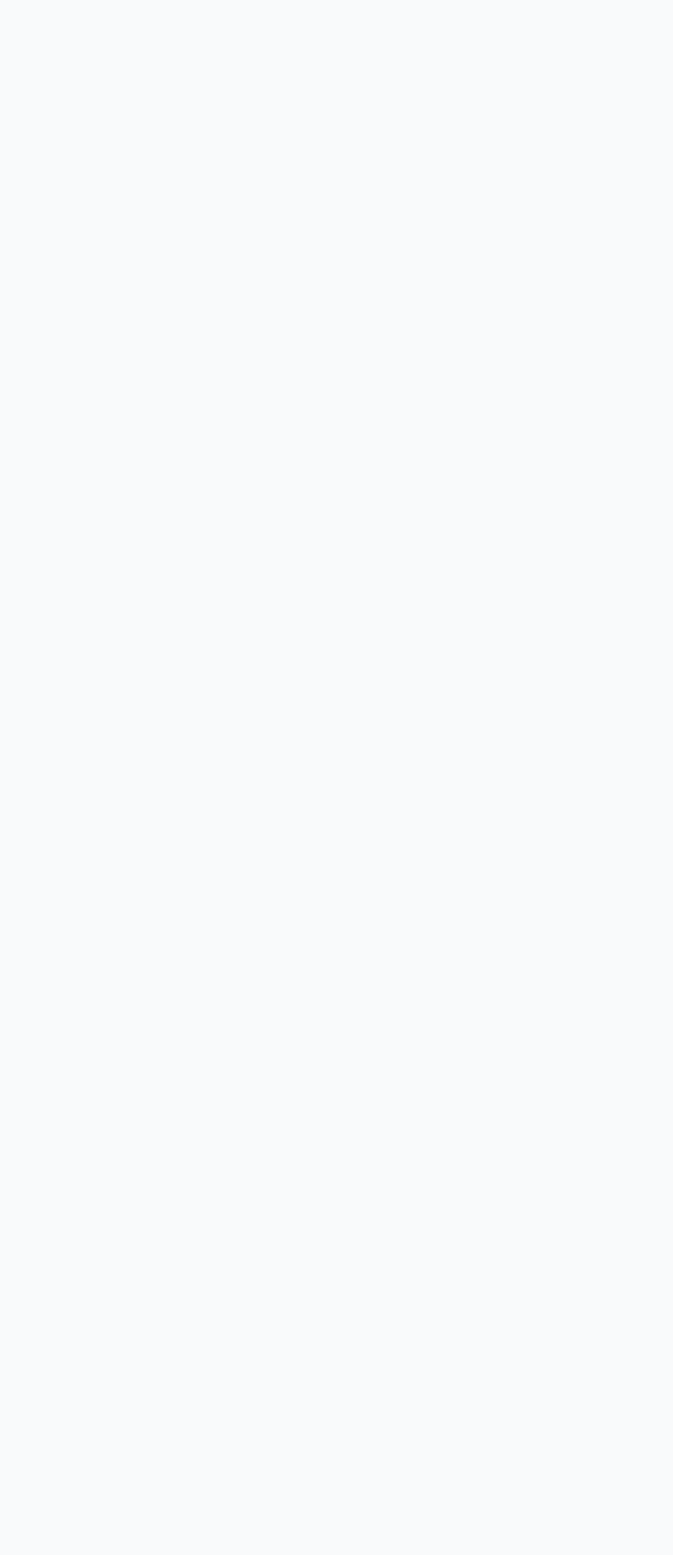
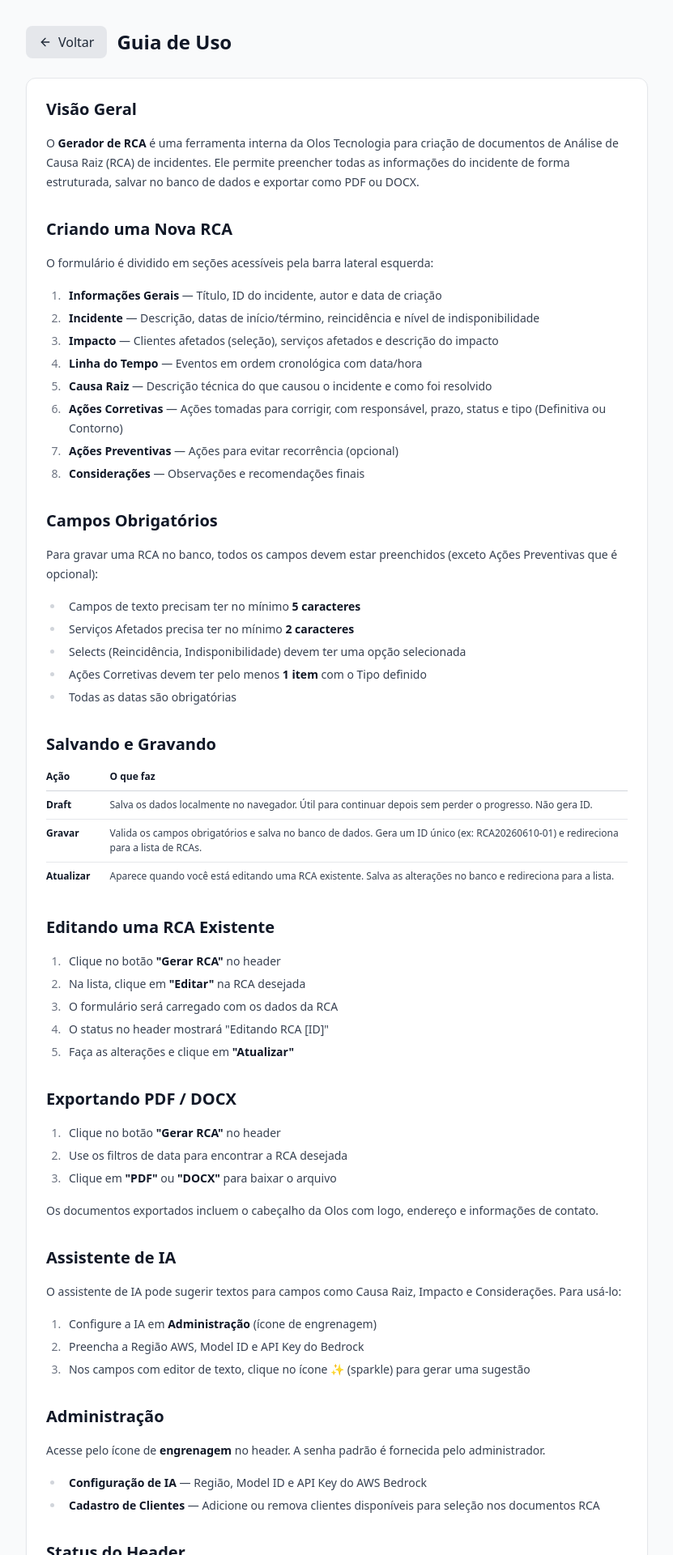
Before and after one commit to fabioferreira-olos/myapps, a React (Vite) app in the folder GeradorRCA/: page /guia in a window 1280 px wide. Before the commit this address had no page. Shown: the top 1920 px of the page at 81% size, without its empty margins (224-1055 px from the left). Before the commit the page ends 800 px from the top, so only its background shows below. Built offline with nearby package versions, Linux system fonts and the light colour scheme.

Commit message:
feat: add user guide page accessible via help icon in header

```diff
--- a/GeradorRCA/src/App.tsx
+++ b/GeradorRCA/src/App.tsx
@@ -3,6 +3,7 @@
 import Layout from './components/Layout'
 import AdminPanel from './components/AdminPanel'
 import RCAList from './components/RCAList'
+import UserGuide from './components/UserGuide'
 
 export default function App() {
   return (
@@ -11,6 +12,7 @@
         <Route path="/" element={<Layout />} />
         <Route path="/admin" element={<AdminPanel />} />
         <Route path="/rcas" element={<RCAList />} />
+        <Route path="/guia" element={<UserGuide />} />
       </Routes>
     </ThemeProvider>
   )
--- a/GeradorRCA/src/components/Header.tsx
+++ b/GeradorRCA/src/components/Header.tsx
@@ -1,5 +1,5 @@
 import { useState } from 'react'
-import { FileText, Eye, EyeOff, Settings, RotateCcw, Save, Database, List } from 'lucide-react'
+import { FileText, Eye, EyeOff, Settings, RotateCcw, Save, Database, List, HelpCircle } from 'lucide-react'
 import { useNavigate } from 'react-router-dom'
 import ThemeToggle from './ThemeToggle'
 import { useRCAStore } from '../context/RCAContext'
@@ -141,6 +141,14 @@
           </button>
 
           <ThemeToggle />
+
+          <button
+            onClick={() => navigate('/guia')}
+            className="btn-secondary flex items-center gap-2 text-sm"
+            title="Guia de Uso"
+          >
+            <HelpCircle className="w-4 h-4" />
+          </button>
         </div>
       </div>
 
--- /dev/null
+++ b/GeradorRCA/src/components/UserGuide.tsx
@@ -0,0 +1,131 @@
+import { useNavigate } from 'react-router-dom'
+import { ArrowLeft } from 'lucide-react'
+
+export default function UserGuide() {
+  const navigate = useNavigate()
+
+  return (
+    <div className="min-h-screen bg-gray-50 dark:bg-gray-900 p-4 md:p-8">
+      <div className="max-w-3xl mx-auto">
+        <div className="flex items-center gap-3 mb-6">
+          <button
+            onClick={() => navigate('/')}
+            className="btn-secondary flex items-center gap-2"
+          >
+            <ArrowLeft className="w-4 h-4" />
+            Voltar
+          </button>
+          <h1 className="text-2xl font-bold text-gray-900 dark:text-white">
+            Guia de Uso
+          </h1>
+        </div>
+
+        <div className="card prose prose-sm dark:prose-invert max-w-none">
+          <h2>Visão Geral</h2>
+          <p>
+            O <strong>Gerador de RCA</strong> é uma ferramenta interna da Olos Tecnologia para criação de documentos de
+            Análise de Causa Raiz (RCA) de incidentes. Ele permite preencher todas as informações do incidente de forma
+            estruturada, salvar no banco de dados e exportar como PDF ou DOCX.
+          </p>
+
+          <h2>Criando uma Nova RCA</h2>
+          <p>O formulário é dividido em seções acessíveis pela barra lateral esquerda:</p>
+          <ol>
+            <li><strong>Informações Gerais</strong> — Título, ID do incidente, autor e data de criação</li>
+            <li><strong>Incidente</strong> — Descrição, datas de início/término, reincidência e nível de indisponibilidade</li>
+            <li><strong>Impacto</strong> — Clientes afetados (seleção), serviços afetados e descrição do impacto</li>
+            <li><strong>Linha do Tempo</strong> — Eventos em ordem cronológica com data/hora</li>
+            <li><strong>Causa Raiz</strong> — Descrição técnica do que causou o incidente e como foi resolvido</li>
+            <li><strong>Ações Corretivas</strong> — Ações tomadas para corrigir, com responsável, prazo, status e tipo (Definitiva ou Contorno)</li>
+            <li><strong>Ações Preventivas</strong> — Ações para evitar recorrência (opcional)</li>
+            <li><strong>Considerações</strong> — Observações e recomendações finais</li>
+          </ol>
+
+          <h2>Campos Obrigatórios</h2>
+          <p>Para gravar uma RCA no banco, todos os campos devem estar preenchidos (exceto Ações Preventivas que é opcional):</p>
+          <ul>
+            <li>Campos de texto precisam ter no mínimo <strong>5 caracteres</strong></li>
+            <li>Serviços Afetados precisa ter no mínimo <strong>2 caracteres</strong></li>
+            <li>Selects (Reincidência, Indisponibilidade) devem ter uma opção selecionada</li>
+            <li>Ações Corretivas devem ter pelo menos <strong>1 item</strong> com o Tipo definido</li>
+            <li>Todas as datas são obrigatórias</li>
+          </ul>
+
+          <h2>Salvando e Gravando</h2>
+          <table>
+            <thead>
+              <tr>
+                <th>Ação</th>
+                <th>O que faz</th>
+              </tr>
+            </thead>
+            <tbody>
+              <tr>
+                <td><strong>Draft</strong></td>
+                <td>Salva os dados localmente no navegador. Útil para continuar depois sem perder o progresso. Não gera ID.</td>
+              </tr>
+              <tr>
+                <td><strong>Gravar</strong></td>
+                <td>Valida os campos obrigatórios e salva no banco de dados. Gera um ID único (ex: RCA20260610-01) e redireciona para a lista de RCAs.</td>
+              </tr>
+              <tr>
+                <td><strong>Atualizar</strong></td>
+                <td>Aparece quando você está editando uma RCA existente. Salva as alterações no banco e redireciona para a lista.</td>
+              </tr>
+            </tbody>
+          </table>
+
+          <h2>Editando uma RCA Existente</h2>
+          <ol>
+            <li>Clique no botão <strong>"Gerar RCA"</strong> no header</li>
+            <li>Na lista, clique em <strong>"Editar"</strong> na RCA desejada</li>
+            <li>O formulário será carregado com os dados da RCA</li>
+            <li>O status no header mostrará "Editando RCA [ID]"</li>
+            <li>Faça as alterações e clique em <strong>"Atualizar"</strong></li>
+          </ol>
+
+          <h2>Exportando PDF / DOCX</h2>
+          <ol>
+            <li>Clique no botão <strong>"Gerar RCA"</strong> no header</li>
+            <li>Use os filtros de data para encontrar a RCA desejada</li>
+            <li>Clique em <strong>"PDF"</strong> ou <strong>"DOCX"</strong> para baixar o arquivo</li>
+          </ol>
+          <p>Os documentos exportados incluem o cabeçalho da Olos com logo, endereço e informações de contato.</p>
+
+          <h2>Assistente de IA</h2>
+          <p>
+            O assistente de IA pode sugerir textos para campos como Causa Raiz, Impacto e Considerações.
+            Para usá-lo:
+          </p>
+          <ol>
+            <li>Configure a IA em <strong>Administração</strong> (ícone de engrenagem)</li>
+            <li>Preencha a Região AWS, Model ID e API Key do Bedrock</li>
+            <li>Nos campos com editor de texto, clique no ícone <strong>✨</strong> (sparkle) para gerar uma sugestão</li>
+          </ol>
+
+          <h2>Administração</h2>
+          <p>Acesse pelo ícone de <strong>engrenagem</strong> no header. A senha padrão é fornecida pelo administrador.</p>
+          <ul>
+            <li><strong>Configuração de IA</strong> — Região, Model ID e API Key do AWS Bedrock</li>
+            <li><strong>Cadastro de Clientes</strong> — Adicione ou remova clientes disponíveis para seleção nos documentos RCA</li>
+          </ul>
+
+          <h2>Status do Header</h2>
+          <p>O centro do header mostra o estado atual:</p>
+          <ul>
+            <li><strong>"Editando RCA nova"</strong> — Você está criando uma RCA do zero</li>
+            <li><strong>"Editando RCA [ID]"</strong> — Você está editando uma RCA existente</li>
+          </ul>
+
+          <h2>Dicas</h2>
+          <ul>
+            <li>Use o botão <strong>"Nova RCA"</strong> na página de listagem para começar uma RCA limpa</li>
+            <li>O botão <strong>"Preview"</strong> permite visualizar como ficará o documento antes de gravar</li>
+            <li>O tempo de indisponibilidade é calculado automaticamente a partir das datas de início e término</li>
+            <li>Use o <strong>Draft</strong> frequentemente para não perder dados em caso de fechar o navegador</li>
+          </ul>
+        </div>
+      </div>
+    </div>
+  )
+}
```
